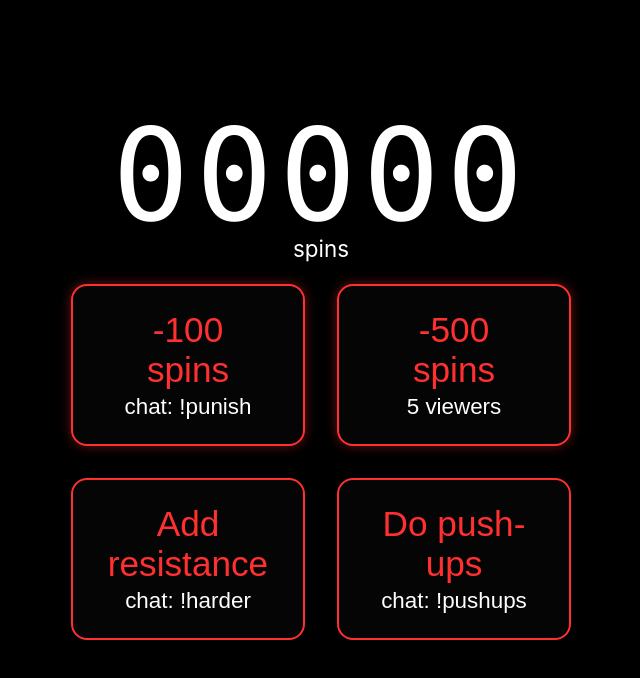
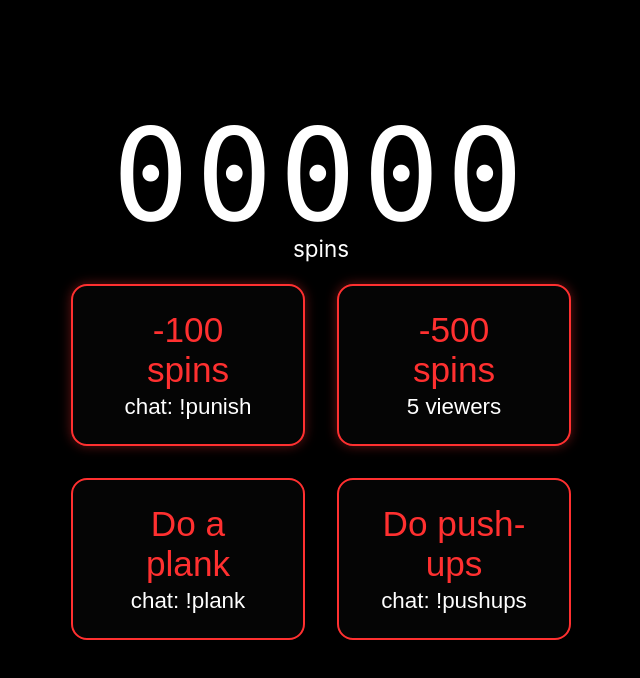
Before and after one commit to yaroslav-rybiak/BikeStreamPro9000, a plain HTML site: page frontend/index.html in a window 1280 px wide. Shown: the whole page, without its empty margins (319-959 px from the left). Drawn offline with Linux system fonts and the light colour scheme.

Commit message:
Plank challenge

```diff
--- a/frontend/index.html
+++ b/frontend/index.html
@@ -27,8 +27,8 @@
 
         <button class="penalty-btn" data-penalty="1000" disabled>
 
-            <span class="penalty-amount">Add resistance</span>
-            <span class="penalty-price">chat: !harder</span>
+            <span class="penalty-amount">Do a plank</span>
+            <span class="penalty-price">chat: !plank</span>
         </button>
 
         <button class="penalty-btn" data-penalty="9999" disabled>
```
